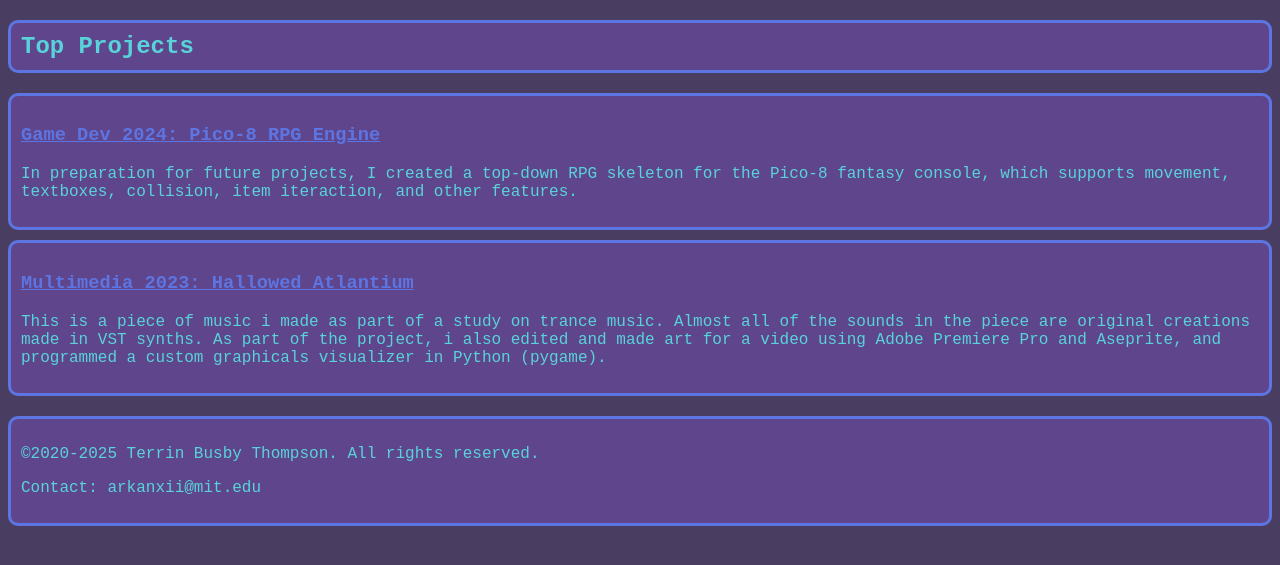
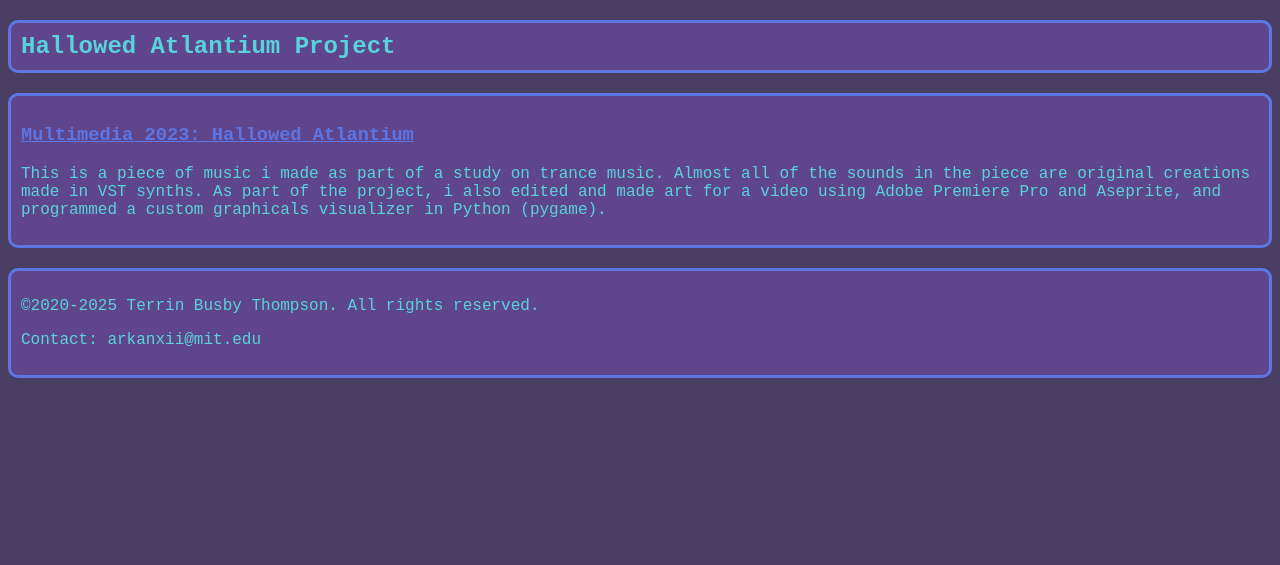
Before and after one commit to Bindinglegend/portfolio, a plain HTML site: page catalogs/2023/files/multimedia/hallowed-atlantium.html in a window 1280 px wide. Shown: the part 175-740 px from the top of the page. Drawn offline with Linux system fonts and the light colour scheme; files that its build step writes are made by us from their sources; files whose address does not match are found by name.

Commit message:
bugfixing

```diff
--- a/catalogs/2023/files/multimedia/hallowed-atlantium.html
+++ b/catalogs/2023/files/multimedia/hallowed-atlantium.html
@@ -14,7 +14,8 @@
 
     <link rel="Shortcut Icon" href="images/favicon.ico" type="image/x-icon">
 
-    <link rel="stylesheet" href="style.css" />
+    <link rel="stylesheet" href="/css/style.css" type="text/css"/>
+
     <link rel="stylesheet" href="multimedia-style.css" />
     <script src="script.js" defer></script>
 
@@ -33,15 +34,8 @@
     </nav>
     <main>
       <h2>
-        Top Projects
+        Hallowed Atlantium Project
       </h2>
-      <article>
-        <h3><a href="catalogs/2023/2023.html">Game Dev 2024: Pico-8 RPG Engine</a></h3>
-        <p id="description">
-          In preparation for future projects, I created a top-down RPG skeleton for the Pico-8 fantasy
-          console, which supports movement, textboxes, collision, item iteraction, and other features.
-        </p>
-      </article>
       <article>
         <h3><a href="catalogs/2023/files/multimedia/hallowed-atlantium.html">Multimedia 2023: Hallowed Atlantium</a></h3>
         <p id="description">
```
Also changed, not shown: about.html (+1 -1 lines), index.html (+1 -1 lines), multimedia.html (+1 -1 lines), music.html (+1 -1 lines), css/style.css (renamed from style.css), 1 other file.
